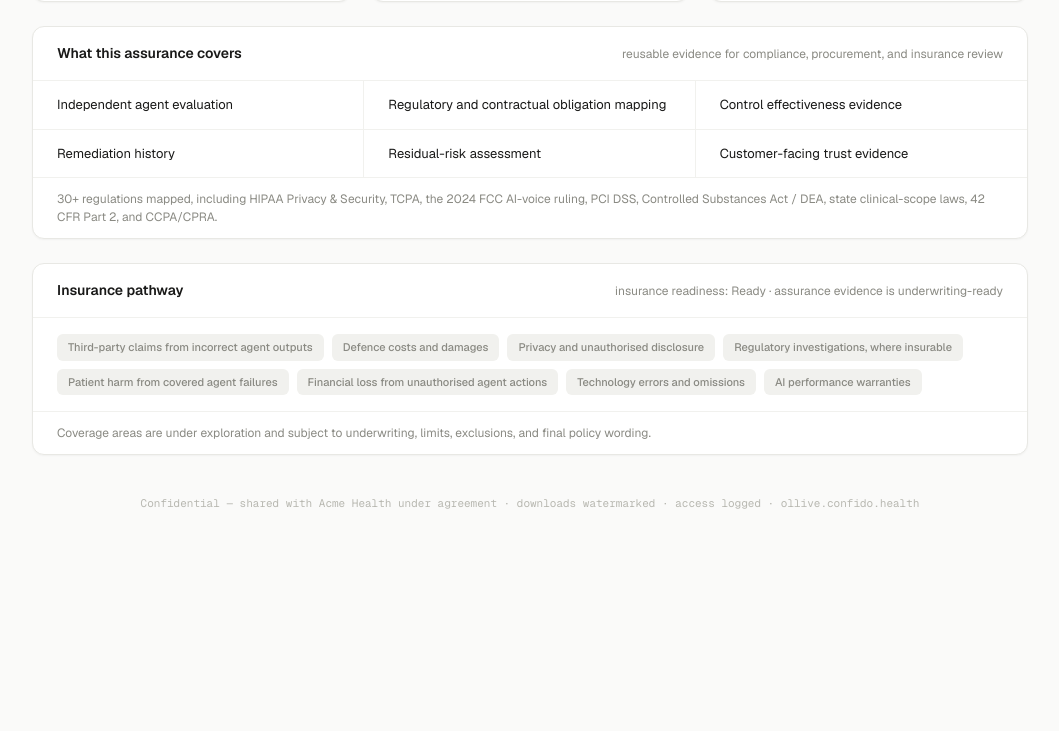
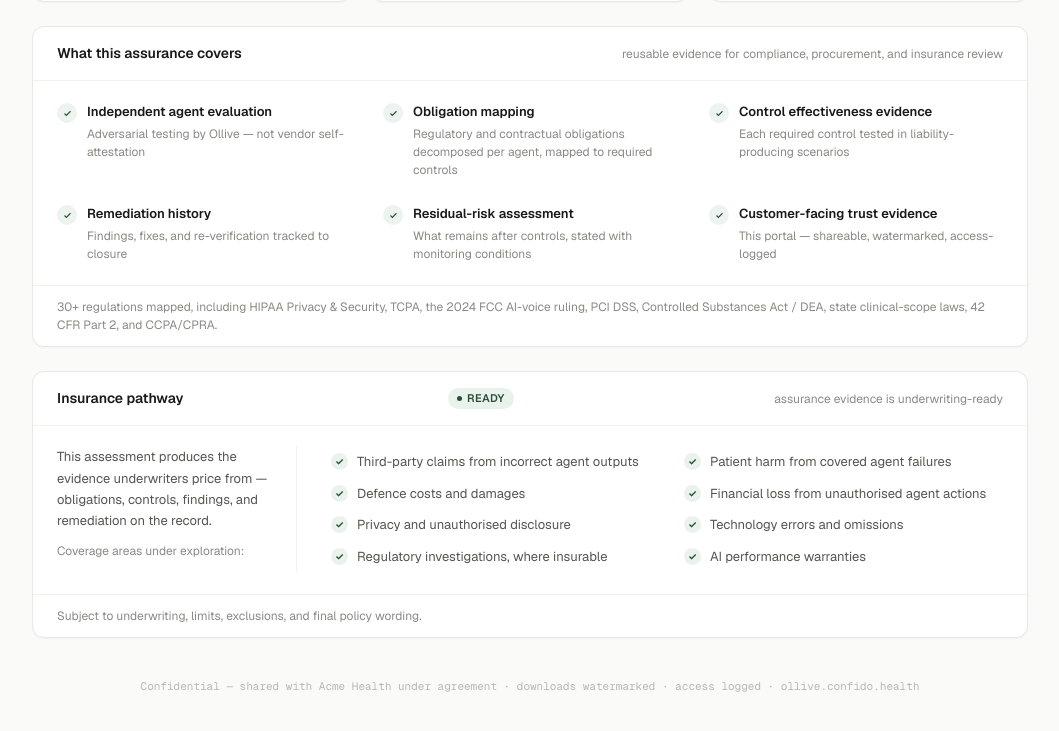
Before and after one commit to Ronda1723/ollive-ux, a plain HTML site: page portal.html in a window 1280 px wide. Shown: the part 1271-2002 px from the top of the page, without its empty margins (110-1169 px from the left). Before the commit the page ends 1879 px from the top, so only its background shows below. Drawn offline with nearby package versions, Linux system fonts and the light colour scheme.

Commit message:
Portal: descriptive assurance grid + structured insurance pathway

```diff
--- a/portal.html
+++ b/portal.html
@@ -148,13 +148,13 @@
     <!-- What Confido can demonstrate -->
     <div class="blk" style="margin-top:24px">
       <div class="blk-h"><b>What this assurance covers</b><span class="note">reusable evidence for compliance, procurement, and insurance review</span></div>
-      <div style="display:grid;grid-template-columns:repeat(3,1fr);gap:0">
-        <div style="padding:14px 24px;border-right:1px solid var(--border-soft);border-bottom:1px solid var(--border-soft);font-size:13px">Independent agent evaluation</div>
-        <div style="padding:14px 24px;border-right:1px solid var(--border-soft);border-bottom:1px solid var(--border-soft);font-size:13px">Regulatory and contractual obligation mapping</div>
-        <div style="padding:14px 24px;border-bottom:1px solid var(--border-soft);font-size:13px">Control effectiveness evidence</div>
-        <div style="padding:14px 24px;border-right:1px solid var(--border-soft);font-size:13px">Remediation history</div>
-        <div style="padding:14px 24px;border-right:1px solid var(--border-soft);font-size:13px">Residual-risk assessment</div>
-        <div style="padding:14px 24px;font-size:13px">Customer-facing trust evidence</div>
+      <div style="display:grid;grid-template-columns:repeat(3,1fr);gap:24px 32px;padding:20px 24px 22px">
+        <div style="display:flex;gap:10px"><span class="ck" style="margin-top:2px;background:var(--green-tint);color:var(--green-text)"><svg width="9" height="9" viewBox="0 0 24 24" fill="none" stroke="currentColor" stroke-width="3"><path d="M20 6L9 17l-5-5"/></svg></span><div><b style="font-size:13px;font-weight:600">Independent agent evaluation</b><p style="font-size:12px;color:var(--muted);margin-top:3px;line-height:1.5">Adversarial testing by Ollive — not vendor self-attestation</p></div></div>
+        <div style="display:flex;gap:10px"><span class="ck" style="margin-top:2px;background:var(--green-tint);color:var(--green-text)"><svg width="9" height="9" viewBox="0 0 24 24" fill="none" stroke="currentColor" stroke-width="3"><path d="M20 6L9 17l-5-5"/></svg></span><div><b style="font-size:13px;font-weight:600">Obligation mapping</b><p style="font-size:12px;color:var(--muted);margin-top:3px;line-height:1.5">Regulatory and contractual obligations decomposed per agent, mapped to required controls</p></div></div>
+        <div style="display:flex;gap:10px"><span class="ck" style="margin-top:2px;background:var(--green-tint);color:var(--green-text)"><svg width="9" height="9" viewBox="0 0 24 24" fill="none" stroke="currentColor" stroke-width="3"><path d="M20 6L9 17l-5-5"/></svg></span><div><b style="font-size:13px;font-weight:600">Control effectiveness evidence</b><p style="font-size:12px;color:var(--muted);margin-top:3px;line-height:1.5">Each required control tested in liability-producing scenarios</p></div></div>
+        <div style="display:flex;gap:10px"><span class="ck" style="margin-top:2px;background:var(--green-tint);color:var(--green-text)"><svg width="9" height="9" viewBox="0 0 24 24" fill="none" stroke="currentColor" stroke-width="3"><path d="M20 6L9 17l-5-5"/></svg></span><div><b style="font-size:13px;font-weight:600">Remediation history</b><p style="font-size:12px;color:var(--muted);margin-top:3px;line-height:1.5">Findings, fixes, and re-verification tracked to closure</p></div></div>
+        <div style="display:flex;gap:10px"><span class="ck" style="margin-top:2px;background:var(--green-tint);color:var(--green-text)"><svg width="9" height="9" viewBox="0 0 24 24" fill="none" stroke="currentColor" stroke-width="3"><path d="M20 6L9 17l-5-5"/></svg></span><div><b style="font-size:13px;font-weight:600">Residual-risk assessment</b><p style="font-size:12px;color:var(--muted);margin-top:3px;line-height:1.5">What remains after controls, stated with monitoring conditions</p></div></div>
+        <div style="display:flex;gap:10px"><span class="ck" style="margin-top:2px;background:var(--green-tint);color:var(--green-text)"><svg width="9" height="9" viewBox="0 0 24 24" fill="none" stroke="currentColor" stroke-width="3"><path d="M20 6L9 17l-5-5"/></svg></span><div><b style="font-size:13px;font-weight:600">Customer-facing trust evidence</b><p style="font-size:12px;color:var(--muted);margin-top:3px;line-height:1.5">This portal — shareable, watermarked, access-logged</p></div></div>
       </div>
       <div style="padding:12px 24px;border-top:1px solid var(--border-soft);font-size:12px;color:var(--muted)">
         30+ regulations mapped, including HIPAA Privacy &amp; Security, TCPA, the 2024 FCC AI-voice ruling, PCI DSS, Controlled Substances Act / DEA, state clinical-scope laws, 42 CFR Part 2, and CCPA/CPRA.
@@ -163,19 +163,25 @@
 
     <!-- Insurance pathway -->
     <div class="blk">
-      <div class="blk-h"><b>Insurance pathway</b><span class="note">insurance readiness: Ready · assurance evidence is underwriting-ready</span></div>
-      <div style="padding:16px 24px;display:flex;gap:8px;flex-wrap:wrap">
-        <span class="tag" style="padding:5px 11px">Third-party claims from incorrect agent outputs</span>
-        <span class="tag" style="padding:5px 11px">Defence costs and damages</span>
-        <span class="tag" style="padding:5px 11px">Privacy and unauthorised disclosure</span>
-        <span class="tag" style="padding:5px 11px">Regulatory investigations, where insurable</span>
-        <span class="tag" style="padding:5px 11px">Patient harm from covered agent failures</span>
-        <span class="tag" style="padding:5px 11px">Financial loss from unauthorised agent actions</span>
-        <span class="tag" style="padding:5px 11px">Technology errors and omissions</span>
-        <span class="tag" style="padding:5px 11px">AI performance warranties</span>
+      <div class="blk-h"><b>Insurance pathway</b><span class="pill pass dot" style="margin-left:4px">Ready</span><span class="note">assurance evidence is underwriting-ready</span></div>
+      <div style="display:grid;grid-template-columns:240px 1fr;gap:32px;padding:20px 24px 22px">
+        <div style="font-size:13px;color:var(--ink-2);line-height:1.65;border-right:1px solid var(--border-soft);padding-right:28px">
+          This assessment produces the evidence underwriters price from — obligations, controls, findings, and remediation on the record.
+          <div style="font-size:12px;color:var(--muted);margin-top:10px">Coverage areas under exploration:</div>
+        </div>
+        <ul class="ctrl" style="columns:2;column-gap:32px">
+          <li>Third-party claims from incorrect agent outputs</li>
+          <li>Defence costs and damages</li>
+          <li>Privacy and unauthorised disclosure</li>
+          <li>Regulatory investigations, where insurable</li>
+          <li>Patient harm from covered agent failures</li>
+          <li>Financial loss from unauthorised agent actions</li>
+          <li>Technology errors and omissions</li>
+          <li>AI performance warranties</li>
+        </ul>
       </div>
       <div style="padding:12px 24px;border-top:1px solid var(--border-soft);font-size:12px;color:var(--muted)">
-        Coverage areas are under exploration and subject to underwriting, limits, exclusions, and final policy wording.
+        Subject to underwriting, limits, exclusions, and final policy wording.
       </div>
     </div>
 
```
